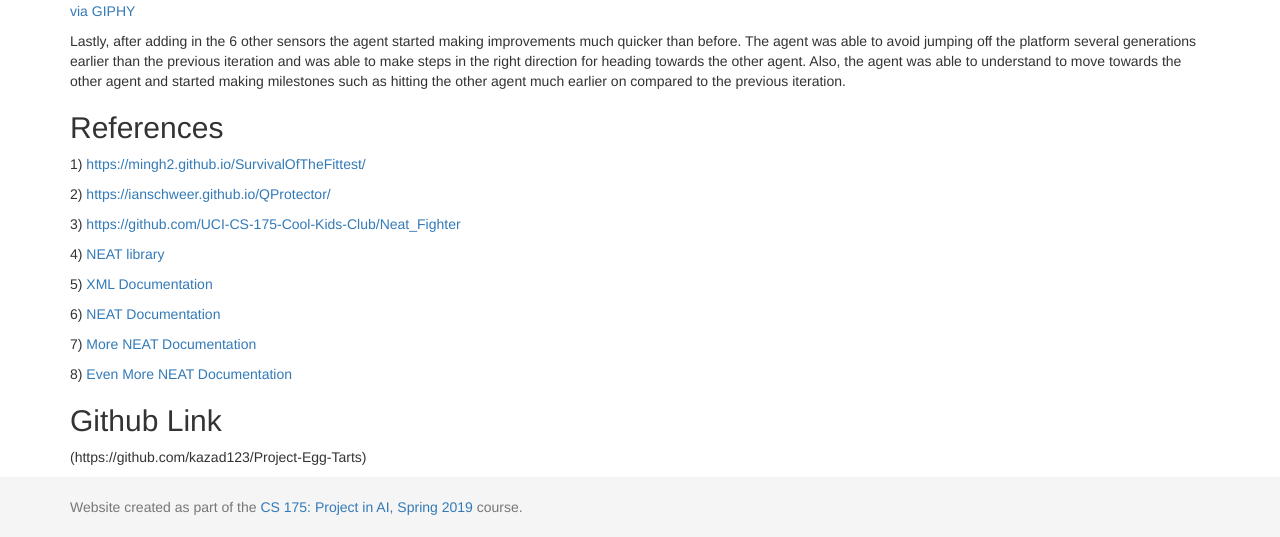
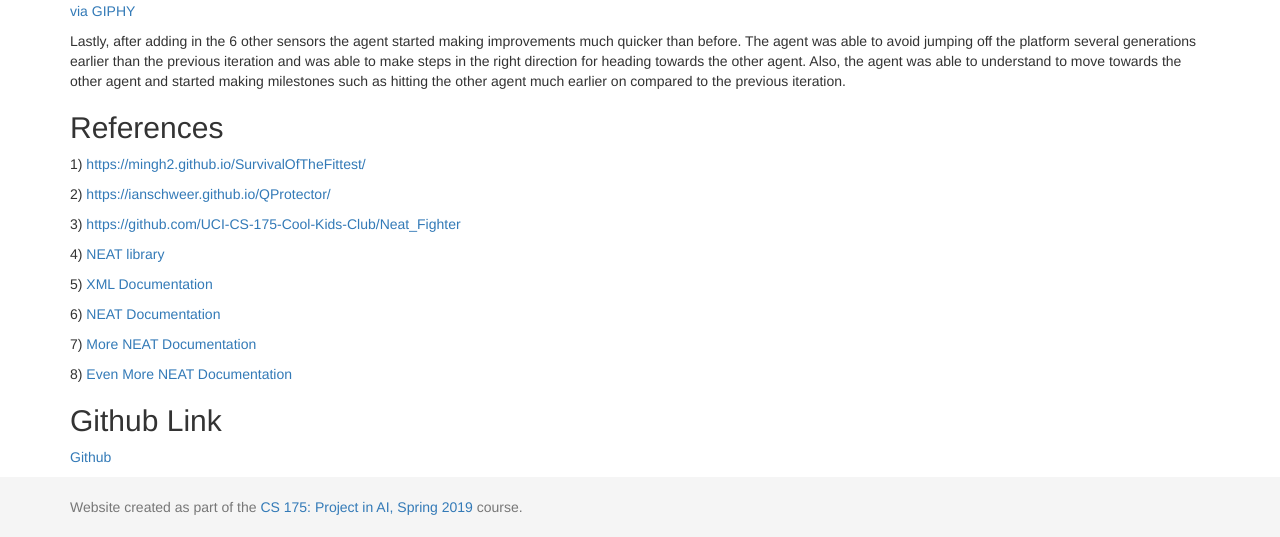
Before and after one commit to kazad123/Project_Egg_Tarts_Website, a Jekyll site: the page built from docs/final.md, in a window 1280 px wide and 900 px high, scrolled down 3212 px, cut to the strip 363-900 px from the top of the window. Built offline with Jekyll 4.4.1, drawn with Linux system fonts in a browser that asks for light colours; part of the change alters nothing that is shown; some of the changed text lies outside the part shown.

Commit message:
Update final.md

```diff
--- a/docs/final.md
+++ b/docs/final.md
@@ -3,7 +3,7 @@ layout: default
 title: Final Report
 ---
 
-## Video here
+## Video Summary
 <iframe width="560" height="315" src="https://www.youtube.com/embed/wHBShe0ETNE" frameborder="0" allow="accelerometer; autoplay; encrypted-media; gyroscope; picture-in-picture" allowfullscreen></iframe>
 
 ## Project Summary
@@ -88,4 +88,4 @@ Lastly, after adding in the 6 other sensors the agent started making improvement
 8) [Even More NEAT Documentation](https://neat-python.readthedocs.io/en/latest/xor_example.html)
 
 ## Github Link
-(https://github.com/kazad123/Project-Egg-Tarts)
+[Github](https://github.com/kazad123/Project-Egg-Tarts)
```
